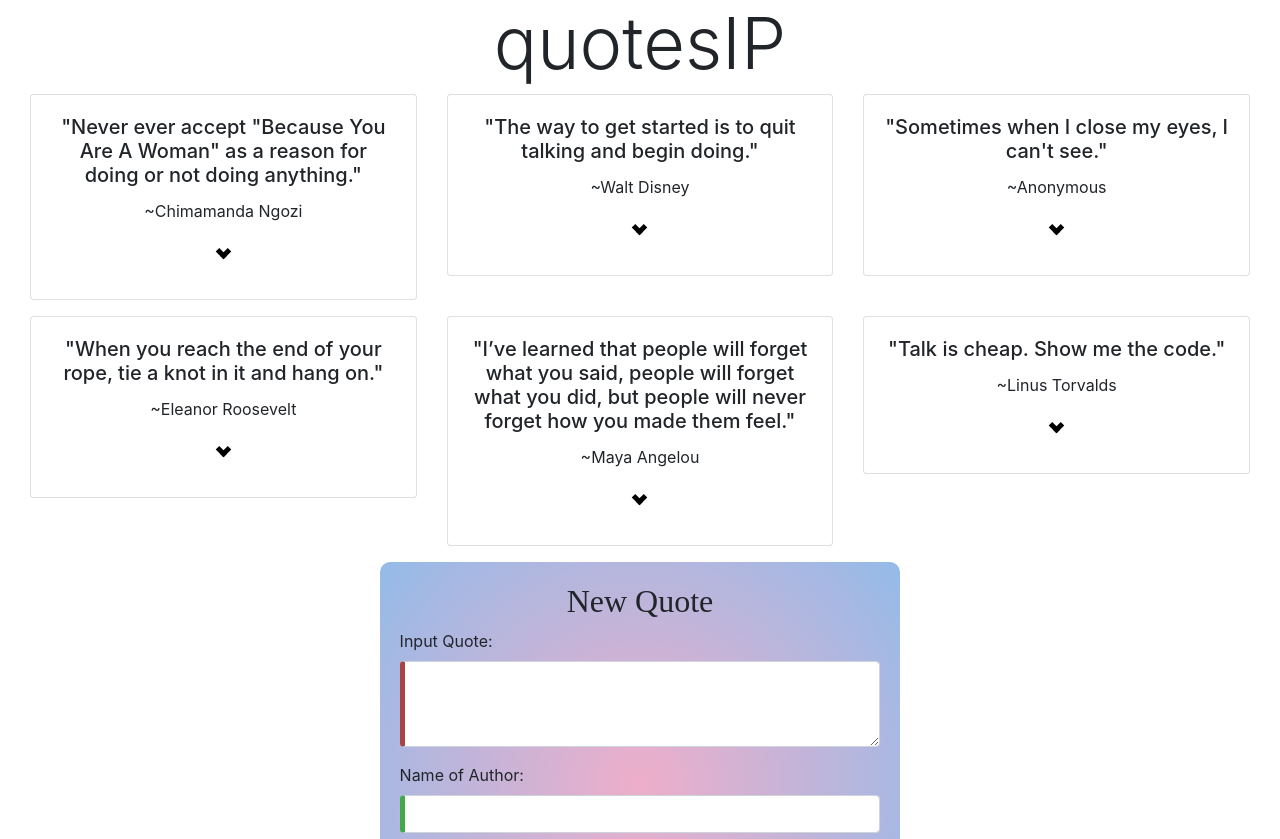
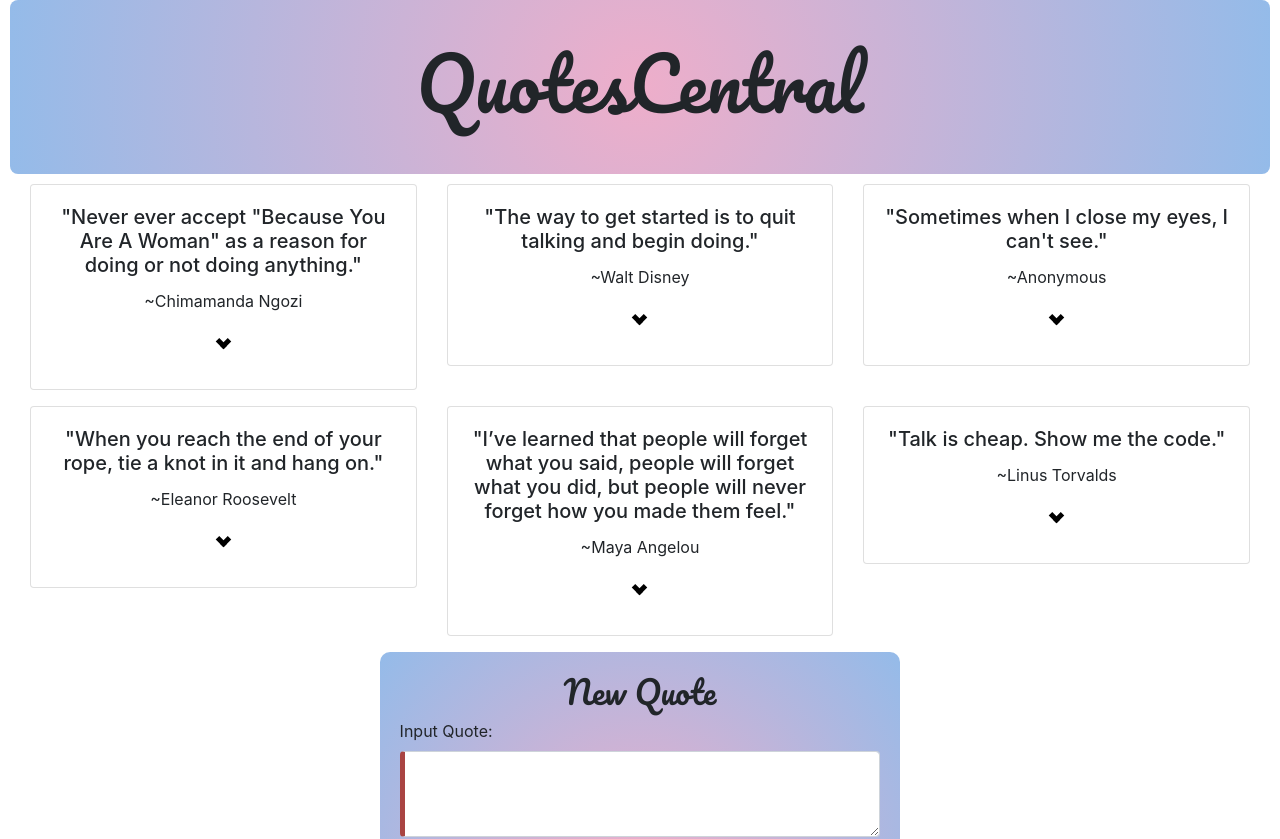
Before and after one commit to JoyWambui/quotesIP, an Angular app: page / in a window 1280 px wide. Shown: the top 839 px of the page. Built offline with nearby package versions, Linux system fonts and the light colour scheme.

Commit message:
add style to header

```diff
--- a/src/app/app.component.css
+++ b/src/app/app.component.css
@@ -0,0 +1,14 @@
+.header{
+  padding: 40px;
+  margin: 10px;
+  margin-top: 0px;
+  text-align: center;
+  background: rgb(238,174,202);
+  background: radial-gradient(circle, rgba(238,174,202,1) 0%, rgba(148,187,233,1) 100%);
+  font-size: 30px;
+  border: 2px;
+  border-radius: 8px;
+}
+h1{
+  font-family: 'Pacifico', cursive;
+}
--- a/src/app/app.component.ts
+++ b/src/app/app.component.ts
@@ -6,5 +6,5 @@ import { Component } from '@angular/core';
   styleUrls: ['./app.component.css']
 })
 export class AppComponent {
-  title = 'quotesIP';
+  title = 'QuotesCentral';
 }
--- a/src/index.html
+++ b/src/index.html
@@ -6,6 +6,8 @@
   <base href="/">
   <meta name="viewport" content="width=device-width, initial-scale=1">
   <script src='https://kit.fontawesome.com/a076d05399.js' crossorigin='anonymous'></script>
+  <link rel="preconnect" href="https://fonts.gstatic.com">
+  <link href="https://fonts.googleapis.com/css2?family=Pacifico&display=swap" rel="stylesheet">
 </head>
 <body>
   <app-root></app-root>
```
